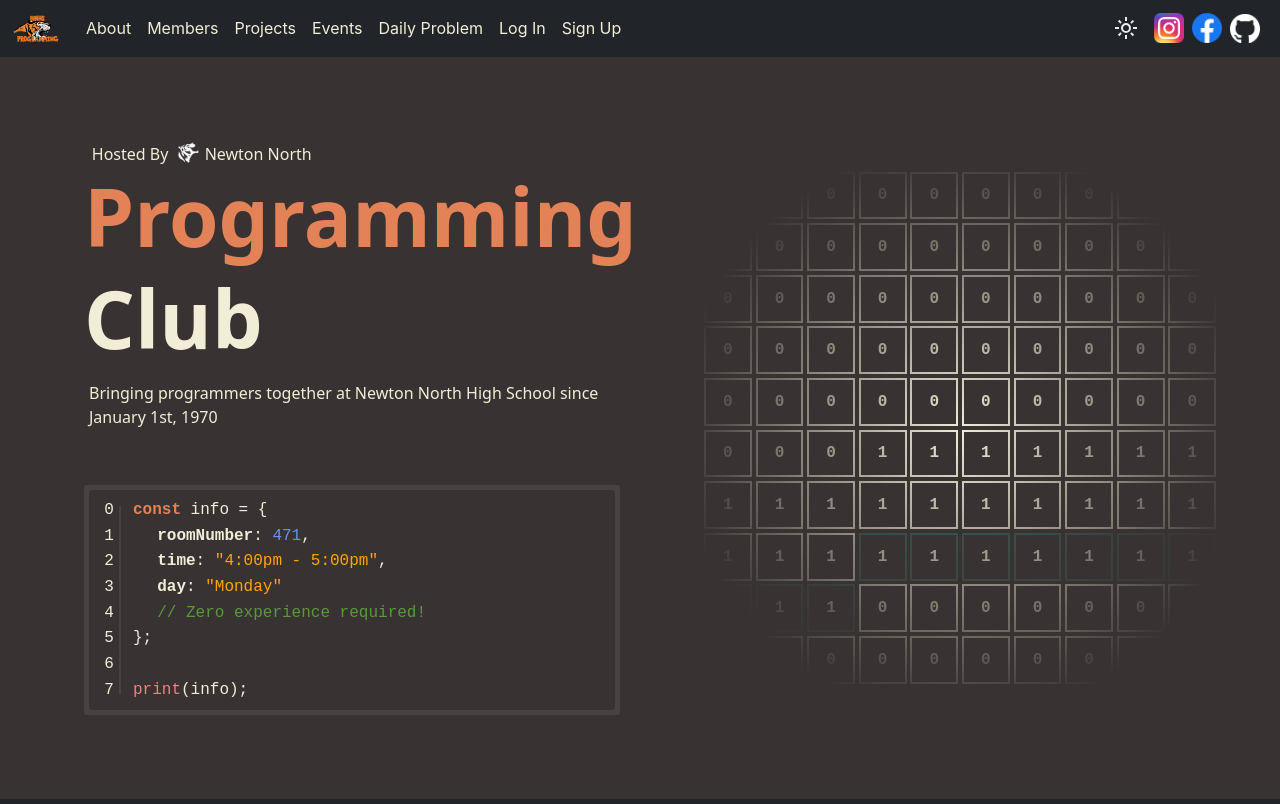
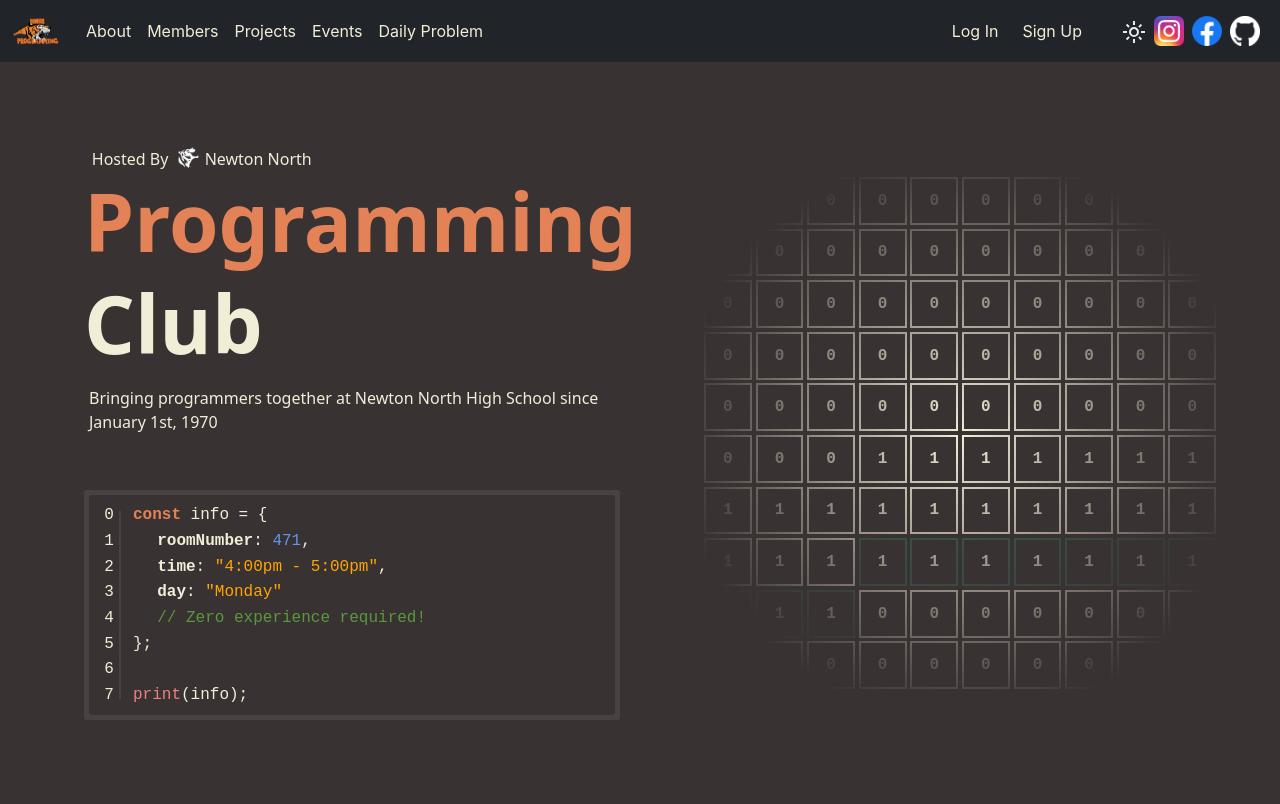
Before and after one commit to NNHS-Programming-Club/website, a React (Create React App) app: page / in a window 1280 px wide. Built offline with nearby package versions, Linux system fonts and the light colour scheme; no server answers; the HTML template or start-up script is replaced by a standard one.

Commit message:
Fix navbar collapse: icons horizontally aligned, expanded Navbar has login and sign up on the top right with social icons

```diff
--- a/src/components/Navbar.css
+++ b/src/components/Navbar.css
@@ -5,3 +5,22 @@
 .social-logo {
   width: 30px;
 }
+
+/* Navbar.css */
+@media (max-width: 991.98px) {
+  /* Force navbar items to be in a row when collapsed */
+  .navbar-collapse .navbar-nav {
+    flex-direction: row;
+    flex-wrap: wrap; /* allows items to wrap if needed */
+    justify-content: flex-start; /* align left */
+    gap: 0.5rem; /* optional spacing between items */
+  }
+
+  .navbar-collapse .horizontal-navbar {
+    flex-direction: row !important;
+  }
+
+  .navbar-collapse .navbar-nav .nav-item {
+    margin-bottom: 0; /* remove default bottom margin */
+  }
+}
--- a/src/components/Navbar.js
+++ b/src/components/Navbar.js
@@ -33,7 +33,9 @@ export default function Navbar() {
           </button>
 
           <div className="collapse navbar-collapse" id="navbarNav">
-            <ul className="navbar-nav d-flex w-100">
+            <ul className="navbar-nav flex-column flex-lg-row me-lg-auto align-items-start align-items-lg-center">
+
+              {/*Left Side Links */}
               <li className="nav-item">
                 <Link to="/about" className="nav-link">About</Link>
               </li>
@@ -49,30 +51,35 @@ export default function Navbar() {
               <li className="nav-item">
                 <Link to="/daily-problem" className="nav-link">Daily Problem</Link>
               </li>
+            </ul>
 
-              {userLoggedIn ?
-                <div className="d-flex">
+            <ul className="navbar-nav horizontal-navbar flex-column flex-lg-row ms-lg-auto align-items-center mt-2 mt-lg-0">
+              {/*Right Side Login + Icons */}
+              {userLoggedIn ? (
+                  <>
                   <li className="nav-item">
                     <Link to="/" className="nav-link"><img className="social-logo" src="images/icons/user.svg" alt="User icon" /></Link>
                   </li>
                   <li className="nav-item">
                     <button onClick={() => { doSignOut().then(() => { navigate('/login') }) }} className="nav-link">Logout</button>
                   </li>
-                </div>
+              </>
 
-                :
+                )  : (
 
-                <div className="d-flex">
-                  <li className="nav-item">
+                <>
+                  <li className="nav-item me-2">
                     <Link to="/login" className="nav-link">Log In</Link>
                   </li>
                   <li className="nav-item">
                     <Link to="/register" className="nav-link">Sign Up</Link>
                   </li>
-                </div>
-              }
+                </>
+              )}
 
-
+            </ul>
+            <ul className="navbar-nav horizontal-navbar flex-column flex-lg-row ms-lg-3 align-items-center mt-2 mt-lg-0">
+              <li className = "nav-item ms-3 my-2">
               {!darkMode &&
                 <img src={darkIconPath}
                      onMouseOver={() => setDarkIconPath("images/icons/dark-mode-hover.svg")}
@@ -92,14 +99,16 @@ export default function Navbar() {
                      alt="Light mode icon"
                 />
               }
+              </li>
 
-              <li className="nav-item d-flex align-items-center ms-3">
+
+              <li className="nav-item ms-2 my-2">
                 <Link to="https://www.instagram.com/nnhsprogramming/" target="_blank"><img className="social-logo" src="images/icons/instagram.png" alt="Instagram logo"/></Link>
               </li>
-              <li className="nav-item d-flex align-items-center ms-2">
+              <li className="nav-item ms-2 my-2">
                 <Link to="https://www.facebook.com/groups/293459344434857/" target="_blank"><img className="social-logo" src="images/icons/facebook.png" alt="Facebook logo"/></Link>
               </li>
-              <li className="nav-item d-flex align-items-center ms-2 me-2">
+              <li className="nav-item ms-2 me-2 my-2">
                 {!darkMode && (
                   <Link to="https://github.com/NNHS-Programming-Club" target="_blank"><img className="social-logo" src="images/icons/github-dark.png" alt="Light GitHub logo"/></Link>
                 )}
```
